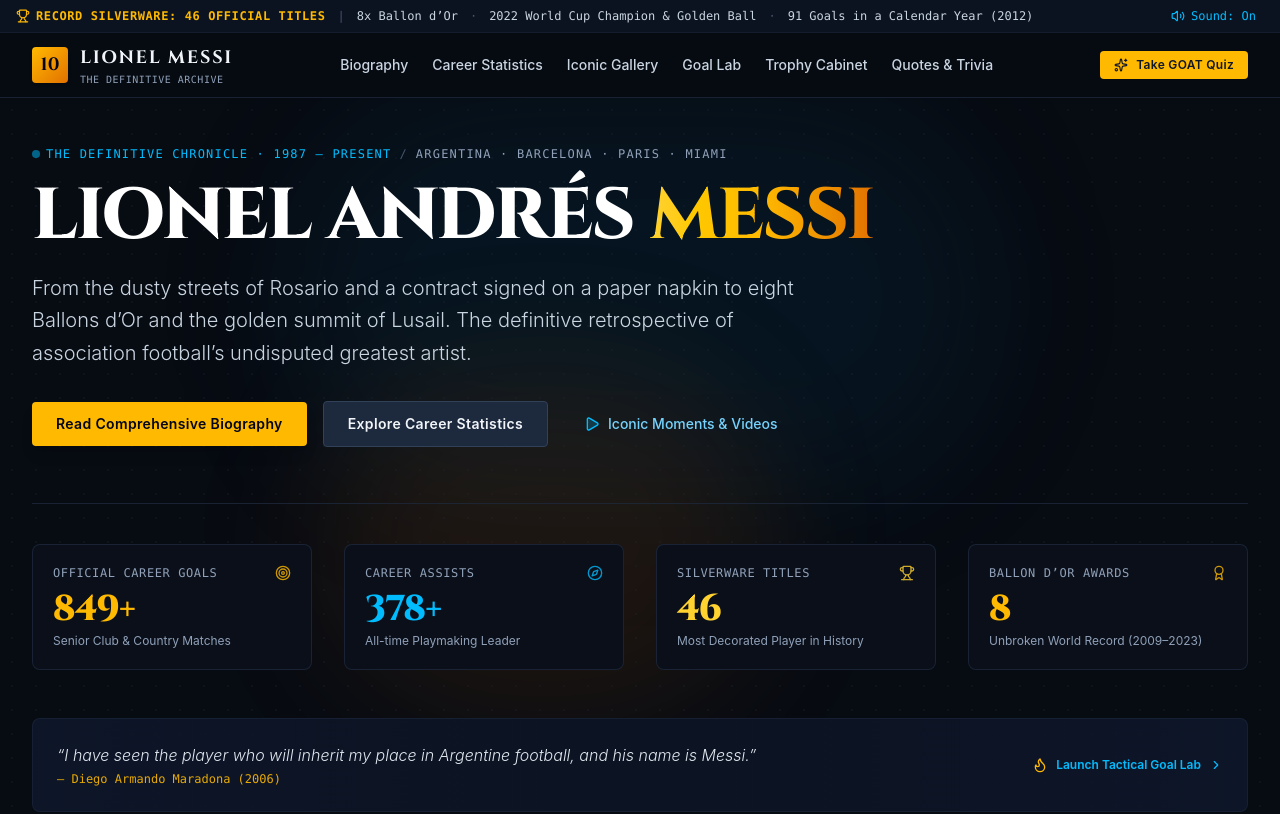
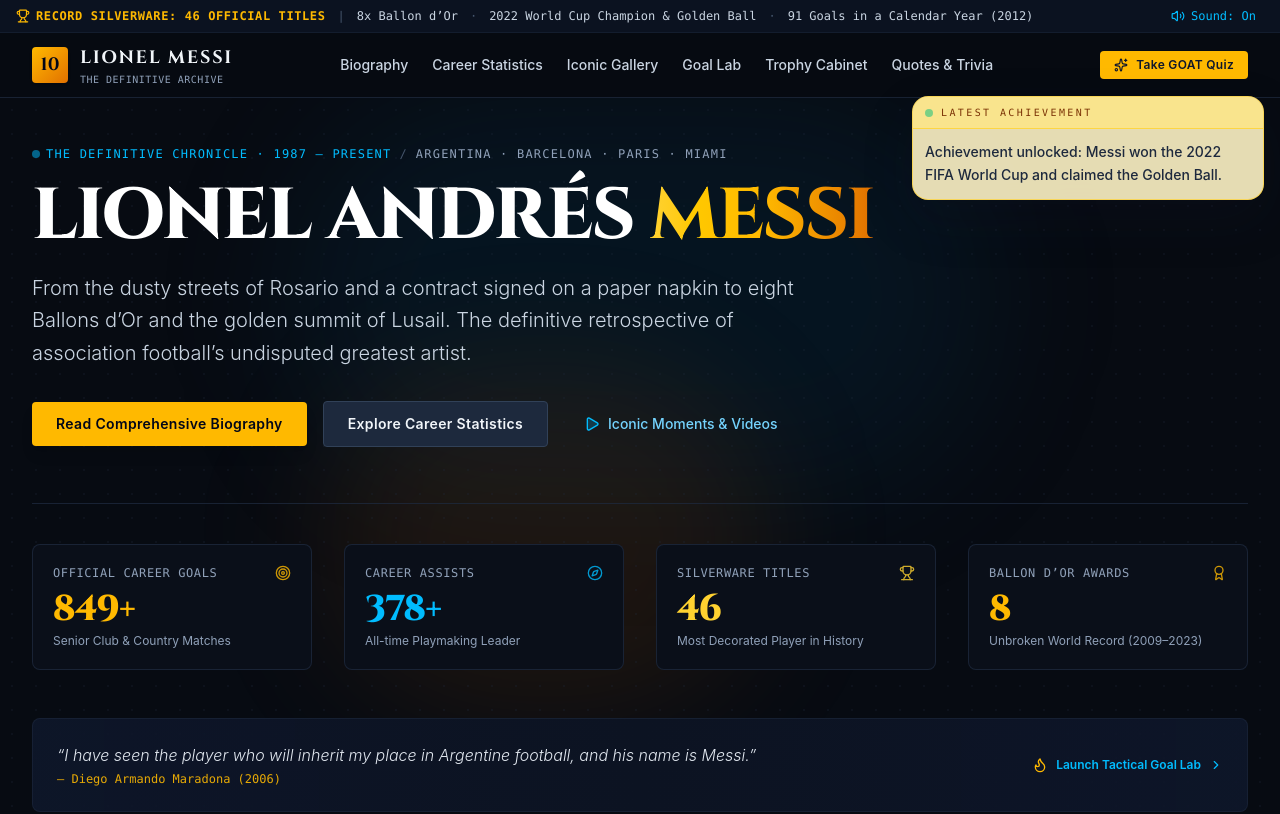
Before and after one commit to sahoosamyak6-bot/Messi-the-goat, a React (Vite) app: page / in a window 1280 px wide. Shown: the top 814 px of the page. Built offline with nearby package versions, Linux system fonts and the light colour scheme.

Commit message:
Add two light themes and a rotating achievement notification ticker to the Messi site

```diff
--- a/src/App.tsx
+++ b/src/App.tsx
@@ -1,4 +1,4 @@
-import React, { useState } from 'react';
+import React, { useEffect, useState } from 'react';
 import { Navbar } from './components/Navbar';
 import { Hero } from './components/Hero';
 import { Biography } from './components/Biography';
@@ -11,9 +11,32 @@
 import { MomentModal } from './components/MomentModal';
 import { IconicMoment } from './data/messi-data';
 
+const achievementNotifications = [
+  'Achievement unlocked: Messi won the 2022 FIFA World Cup and claimed the Golden Ball.',
+  'Achievement unlocked: Messi captured his eighth Ballon d’Or, extending the record.',
+  'Achievement unlocked: Messi became the all-time top scorer for Argentina with a legendary international haul.',
+  'Achievement unlocked: Messi reached 850+ senior career goals across club and country.',
+  'Achievement unlocked: Messi lifted the 2023 Leagues Cup with Inter Miami and inspired a new era.',
+  'Achievement unlocked: Messi won a record-setting 46 major trophies in his illustrious career.',
+];
+
 export default function App() {
   const [activeSection, setActiveSection] = useState<string>('hero');
   const [selectedMoment, setSelectedMoment] = useState<IconicMoment | null>(null);
+  const [theme, setTheme] = useState<'ivory' | 'sunrise'>('ivory');
+  const [notification, setNotification] = useState<string>(achievementNotifications[0]);
+
+  useEffect(() => {
+    const intervalId = window.setInterval(() => {
+      setNotification((current) => {
+        const currentIndex = achievementNotifications.indexOf(current);
+        const nextIndex = (currentIndex + 1) % achievementNotifications.length;
+        return achievementNotifications[nextIndex];
+      });
+    }, 60000);
+
+    return () => window.clearInterval(intervalId);
+  }, []);
 
   const handleNavigate = (sectionId: string) => {
     setActiveSection(sectionId);
@@ -24,38 +47,40 @@
   };
 
   return (
-    <div className="min-h-screen bg-[#070b12] text-slate-100 flex flex-col font-sans selection:bg-amber-400 selection:text-slate-950">
-      {/* Sticky Top Navigation */}
-      <Navbar activeSection={activeSection} onNavigate={handleNavigate} />
+    <div
+      id="app"
+      className={`min-h-screen flex flex-col font-sans selection:bg-amber-400 selection:text-slate-950 ${
+        theme === 'ivory' ? 'theme-ivory' : 'theme-sunrise'
+      }`}
+    >
+      <div className="fixed right-4 top-24 z-[60] w-[min(22rem,calc(100vw-2rem))] overflow-hidden rounded-2xl border border-amber-300/70 bg-amber-100/90 text-slate-900 shadow-[0_20px_50px_rgba(15,23,42,0.18)] backdrop-blur-md">
+        <div className="flex items-center gap-2 border-b border-amber-300/80 bg-amber-200/80 px-3 py-2 text-[10px] font-mono uppercase tracking-[0.24em] text-amber-900">
+          <span className="h-2 w-2 rounded-full bg-emerald-500 animate-pulse" />
+          Latest achievement
+        </div>
+        <p className="px-3 py-3 text-sm font-medium leading-relaxed text-slate-800">
+          {notification}
+        </p>
+      </div>
 
-      {/* Main Content Sections */}
+      <Navbar
+        activeSection={activeSection}
+        onNavigate={handleNavigate}
+        theme={theme}
+        onToggleTheme={() => setTheme((current) => (current === 'ivory' ? 'sunrise' : 'ivory'))}
+      />
+
       <main className="flex-1">
-        {/* Hero Section */}
         <Hero onNavigate={handleNavigate} />
-
-        {/* 1. Comprehensive Biography */}
         <Biography />
-
-        {/* 2. Career Statistics & Competitions */}
         <CareerStats />
-
-        {/* 3. Curated Gallery of Iconic Moments & Video Links */}
         <IconicGallery onSelectMoment={(m) => setSelectedMoment(m)} />
-
-        {/* 4. Interactive Goal Lab & Pitch Visualizer */}
         <PitchVisualizer />
-
-        {/* 5. 46 Trophies & Major Awards Cabinet */}
         <TrophyCabinet />
-
-        {/* 6. Voices on Messi & Interactive GOAT Trivia Quiz */}
         <QuotesAndTrivia />
       </main>
 
-      {/* Editorial Footer */}
       <Footer onNavigate={handleNavigate} />
-
-      {/* Tactical Inspection Modal */}
       <MomentModal moment={selectedMoment} onClose={() => setSelectedMoment(null)} />
     </div>
   );
```
